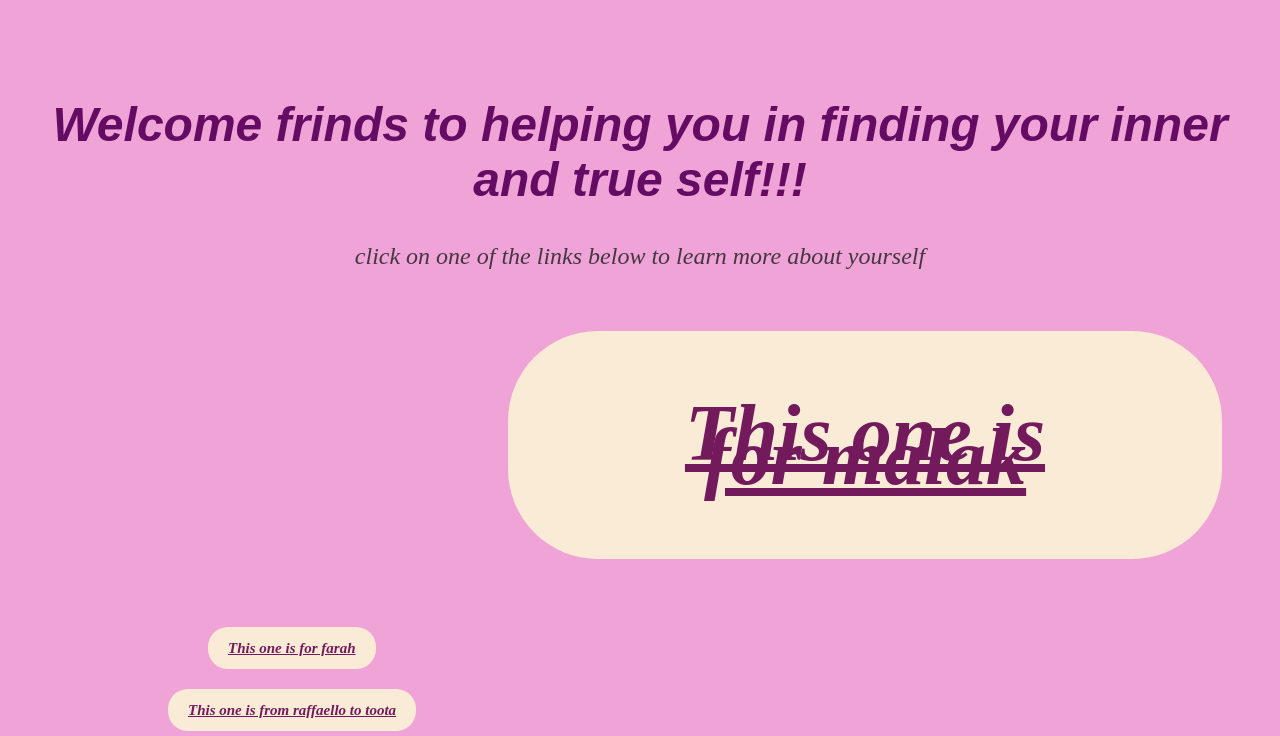
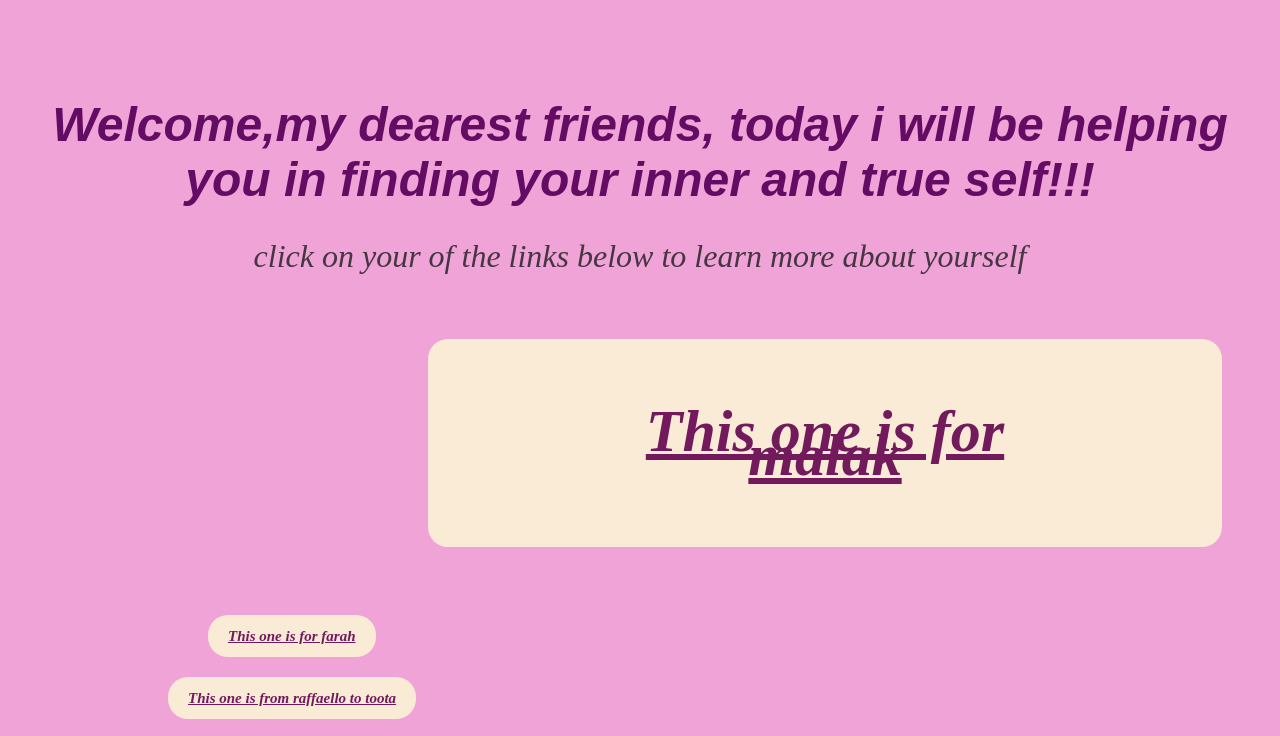
Before and after one commit to kendasite/kendasite, a plain HTML site: page index.html in a window 1280 px wide. Shown: the part 418-1154 px from the top of the page. Drawn offline with Linux system fonts and the light colour scheme.

Commit message:
Update index.html

```diff
--- a/index.html
+++ b/index.html
@@ -29,7 +29,7 @@
   .three {
     font-style: oblique;
     text-align: center;
-    font-size: x-large;
+    font-size: xx-large;
     color: rgb(70, 54, 67);
     line-height: 2px;
 
@@ -43,16 +43,15 @@
      background-color: antiquewhite;
      line-height: 24px;
      margin: 50px;
-     padding: 90px;
-     border-radius: 90px;
+     border-radius: 20px;
      padding-left: 150px;
      padding-right: 150px;
-     padding-top: 90px;
-     padding-bottom: 90px;
+     padding-top: 80px;
+     padding-bottom: 80px;
      cursor: pointer;
      font-weight: bold;
-     font-size: 80px;
-     margin-left: 500px;
+     font-size: 60px;
+     margin-left: 420px;
       }
       .four:hover {
        background-color:  rgb(114, 26, 92);
@@ -133,9 +132,9 @@
   <body>
     <p class="first">kendasite</p>
     <p class="second">
-      Welcome frinds to helping you in finding your inner and true self!!!
+      Welcome,my dearest friends, today i will be helping you in finding your inner and true self!!!
     </p>
-    <p class="three"> click on one of the links below to learn more about yourself</a>
+    <p class="three"> click on your of the links below to learn more about yourself</a>
     <p><a class="four" href="https://www.fastslang.com/shawty-thick" target="_blank">This one is for malak</a></p>
     <p><a class="five" href="https://www.fastslang.com/oil-up" target="_blank">This one is for farah</a></p>
     <p><a class="six" href="https://youtu.be/dElRVQFqj-k?list=RDdElRVQFqj-k" target="_blank">
```
